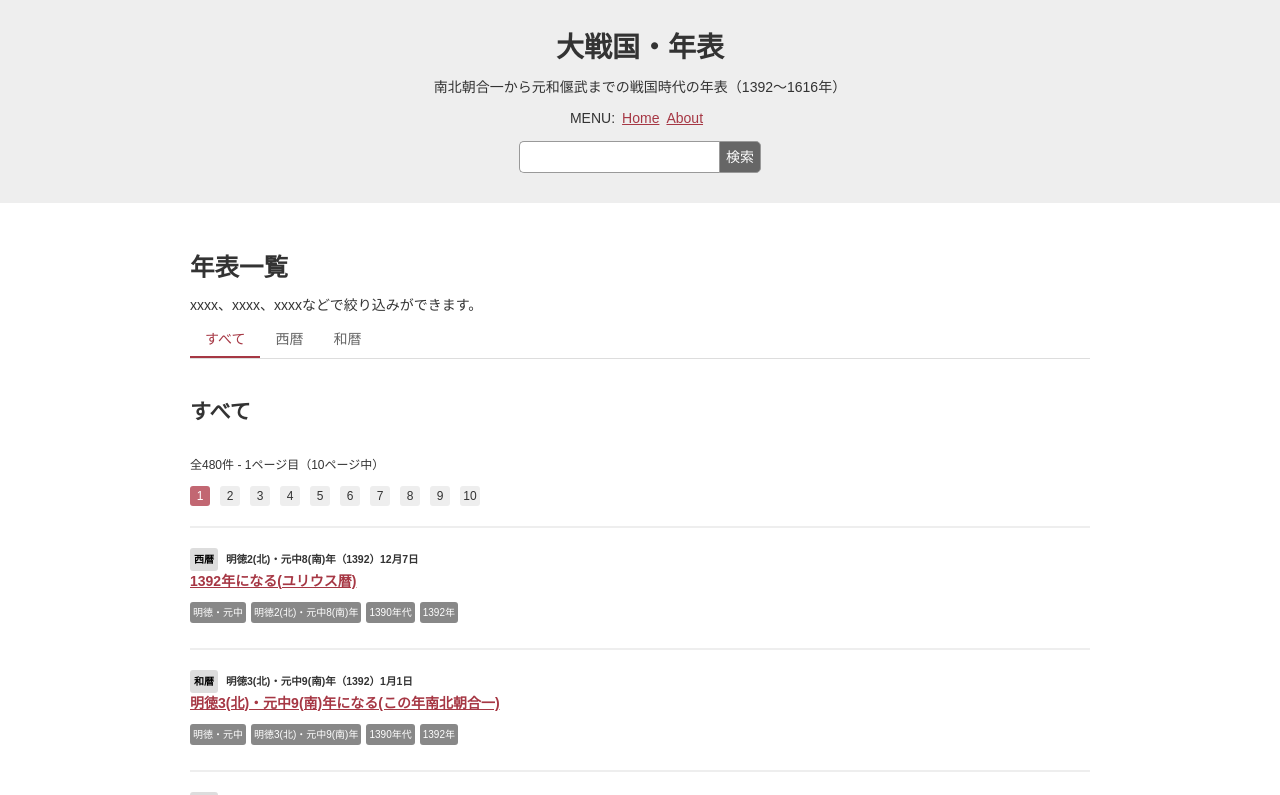
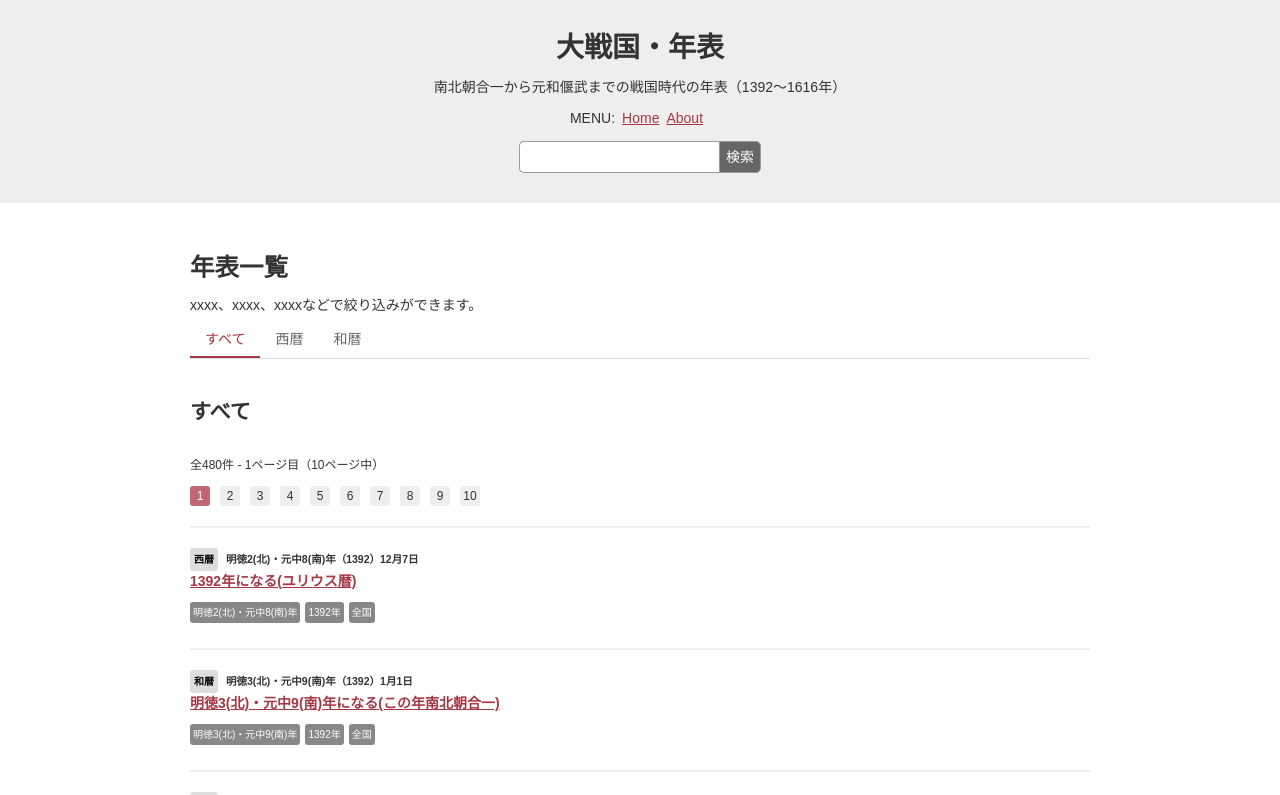
Before and after one commit to ryo-i/dai-sengoku-nenpyo, a Next.js app: page / in a window 1280 px wide. Shown: the top 795 px of the page. Built offline with nearby package versions, Linux system fonts and the light colour scheme.

Commit message:
タグの和暦、西暦、地域を優先度順で表示 #3

```diff
--- a/components/InnerIndex.tsx
+++ b/components/InnerIndex.tsx
@@ -94,7 +94,7 @@ const Section = styled.section`
           .artist a {
             color: #666;
           }
-          .year a,
+          .tab-area a,
           .format a ${tagStyle}
         }
       }
@@ -224,44 +224,70 @@ function InnerIndex() {
                   </Link>
                 </dt>
                 <dd>
-
                   <p className="tab-area">
-                    <span className="year">
+                    {
+                      data.waYear ?
+                      <span className="waYear">
                         <Link href={
                           isCategory ?
-                        hierarchy + "category/" + data.path + "?year=" + data.year :
-                        hierarchy + "?year=" + data.year
+                          hierarchy + "category/" + data.path + "?waYear=" + data.waYear :
+                          hierarchy + "?waYear=" + data.waYear
+                        }>
+                          <a>{data.waYear}年</a>
+                        </Link>
+                      </span> :
+                      <span className="waGengo">
+                        <Link href={
+                          isCategory ?
+                          hierarchy + "category/" + data.path + "?waGengo=" + data.waGengo :
+                          hierarchy + "?waGengo=" + data.waGengo
                         }>
                           <a>{data.waGengo}</a>
                         </Link>
                       </span>
-                    <span className="year">
+                    }
+                    {
+                      data.adYear ?
+                      <span className="adYear">
                         <Link href={
                           isCategory ?
-                        hierarchy + "category/" + data.path + "?year=" + data.year :
-                        hierarchy + "?year=" + data.year
+                          hierarchy + "category/" + data.path + "?adYear=" + data.adYear :
+                          hierarchy + "?adYear=" + data.adYear
                         }>
-                        <a>{data.waYear}年</a>
+                          <a>{data.adYear}年</a>
                         </Link>
-                    </span>
-                    <span className="year">
+                      </span> :
+                      <span className="adAge">
                         <Link href={
                           isCategory ?
-                        hierarchy + "category/" + data.path + "?year=" + data.year :
-                        hierarchy + "?year=" + data.year
+                          hierarchy + "category/" + data.path + "?adAge=" + data.adAge :
+                          hierarchy + "?adAge=" + data.adAge
                         }>
                           <a>{data.adAge}</a>
                         </Link>
                       </span>
-                    <span className="year">
+                     }
+                    {
+                      data.country ?
+                      <span className="country">
                         <Link href={
                           isCategory ?
-                        hierarchy + "category/" + data.path + "?year=" + data.year :
-                        hierarchy + "?year=" + data.year
+                          hierarchy + "category/" + data.path + "?country=" + data.country :
+                          hierarchy + "?country=" + data.country
                         }>
-                        <a>{data.adYear}年</a>
+                          <a>{data.country}</a>
+                        </Link>
+                      </span> :
+                      <span className="region">
+                        <Link href={
+                          isCategory ?
+                          hierarchy + "category/" + data.path + "?region=" + data.region :
+                          hierarchy + "?region=" + data.region
+                        }>
+                          <a>{data.region}</a>
                         </Link>
                       </span>
+                    }
                   </p>
                 </dd>
               </dl>
--- a/pages/about.tsx
+++ b/pages/about.tsx
@@ -58,7 +58,7 @@ function About() {
             <section>
                 <h2>進捗</h2>
                 <ul>
-                    <li>APIのレスポンスに地域情報を追加 <a href="https://github.com/ryo-i/dai-sengoku-nenpyo/issues/3" target="_blank">#3</a></li>
+                    <li>タグの和暦、西暦、地域を優先度順で表示 <a href="https://github.com/ryo-i/dai-sengoku-nenpyo/issues/3" target="_blank">#3</a></li>
                     <li>地域などの項目名を整理 <a href="https://github.com/ryo-i/dai-sengoku-nenpyo/issues/2" target="_blank">#2</a></li>
                 </ul>
             </section>
```
Also changed, not shown: 1 other file (tests, documents, lock files or other folders). Lines whose indentation alone changed are shown as unchanged.
